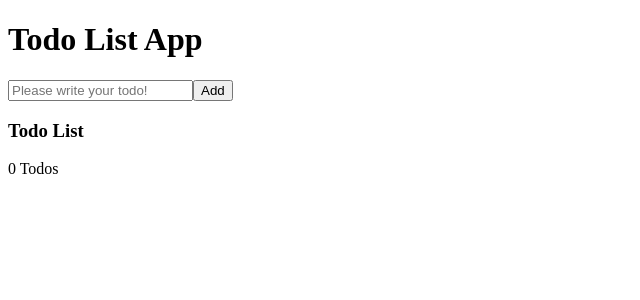
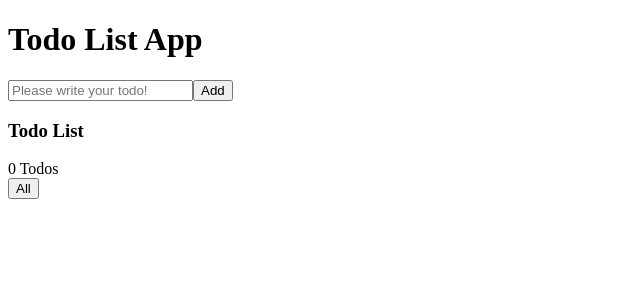
Before and after one commit to lazatdev/todo-list-app, a React (Vite) app: page / in a window 1280 px wide. Shown: the top 300 px of the page, without its empty margins (0-640 px from the left). Built offline with nearby package versions, Linux system fonts and the light colour scheme.

Commit message:
Btn =>  Display all todos

```diff
--- a/src/components/Button.jsx
+++ b/src/components/Button.jsx
@@ -1,13 +1,24 @@
 import React from 'react';
 
-let Button = ({backgroundColor, fontColor, content}) =>
+let Button = ({backgroundColor, fontColor, content, setIsAll}) =>
 {
     let btnStyle = {
         backgroundColor: backgroundColor,
         color: fontColor
     }
+
+    let createBtn = () =>
+    {
+        switch(content)
+        {
+            case 'All': return (<button style={btnStyle} onClick={() => setIsAll(true)}>{content}</button>);
+            default: return (<button style={btnStyle}>{content}</button>);
+        }
+    }
     return (
-        <button style={btnStyle}>{content}</button>
+        <>
+            {createBtn()}
+        </>
     )
 }
 
--- a/src/components/TodoItems.jsx
+++ b/src/components/TodoItems.jsx
@@ -1,23 +1,28 @@
-import React from "react";
+import React, { useState } from "react";
 import SingleTodo from './SingleTodo';
+import Button from './Button';
 
 let TodoItems = ({todos, getNumberOfTodos}) =>
 {
+    let [isAll, setIsAll] = useState(false);
+
     return (
         <>
             <h3>Todo List</h3>
             <div className="numberOfTodos">
                 {`${getNumberOfTodos()} Todos`}
             </div>
+            <div className="display-todos">
+                <Button content={'All'} setIsAll={setIsAll}/>
+            </div>
             <ul className="todo-items">
                 {
-                    todos.map((todo, index) => {
+                    isAll ? todos.map((todo, index) => {
                         return <SingleTodo key={index} todo={todo}/>
-                    })
+                    }) : ''
                 }
             </ul>
         </>
-
     )
 }
 
```
